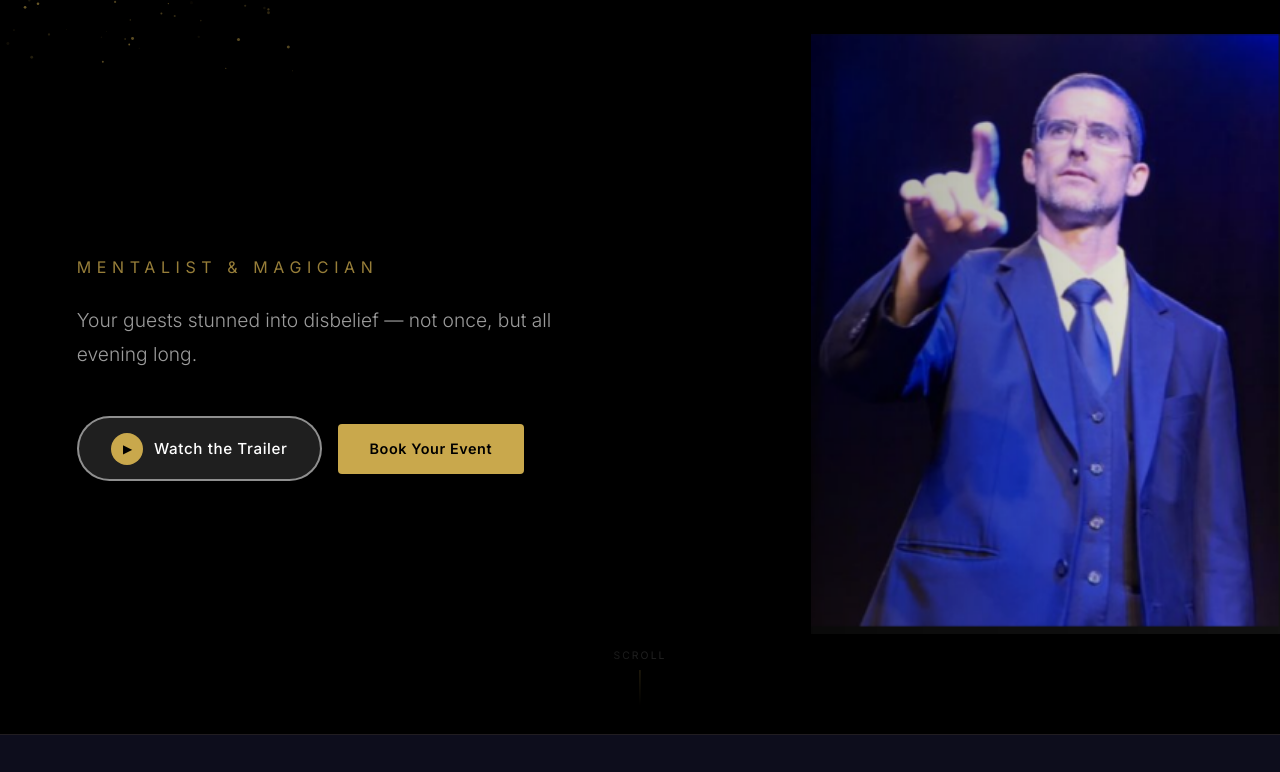
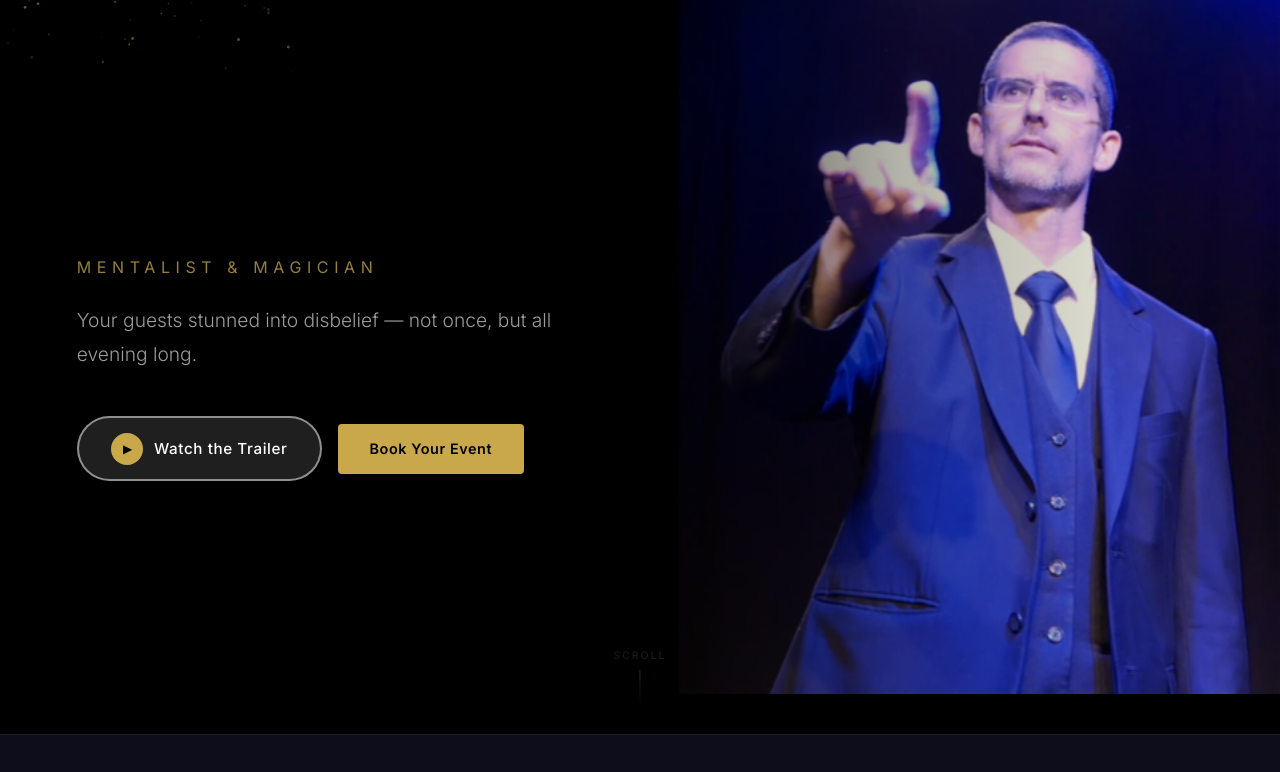
Before and after one commit to yishairasowsky/magic_website, a plain HTML site: page index.html in a window 1280 px wide. Shown: the part 66-838 px from the top of the page. Drawn offline with nearby package versions, Linux system fonts and the light colour scheme; a web font is replaced by a local one.

Commit message:
Swap in hi-res portrait photo for hero background

```diff
--- a/index.html
+++ b/index.html
@@ -180,8 +180,8 @@
       padding: var(--nav-h) 6% 0;
       position: relative;
       overflow: hidden;
-      background: #000 url('curated/15%20poitning.png') no-repeat right center;
-      background-size: auto 75%;
+      background: #000 url('curated/16%20portrait%20hires.png') no-repeat right center;
+      background-size: auto 90%;
     }
     #hero::before {
       content: '';
```
Also changed, not shown: curated/16 portrait hires.png (added).
